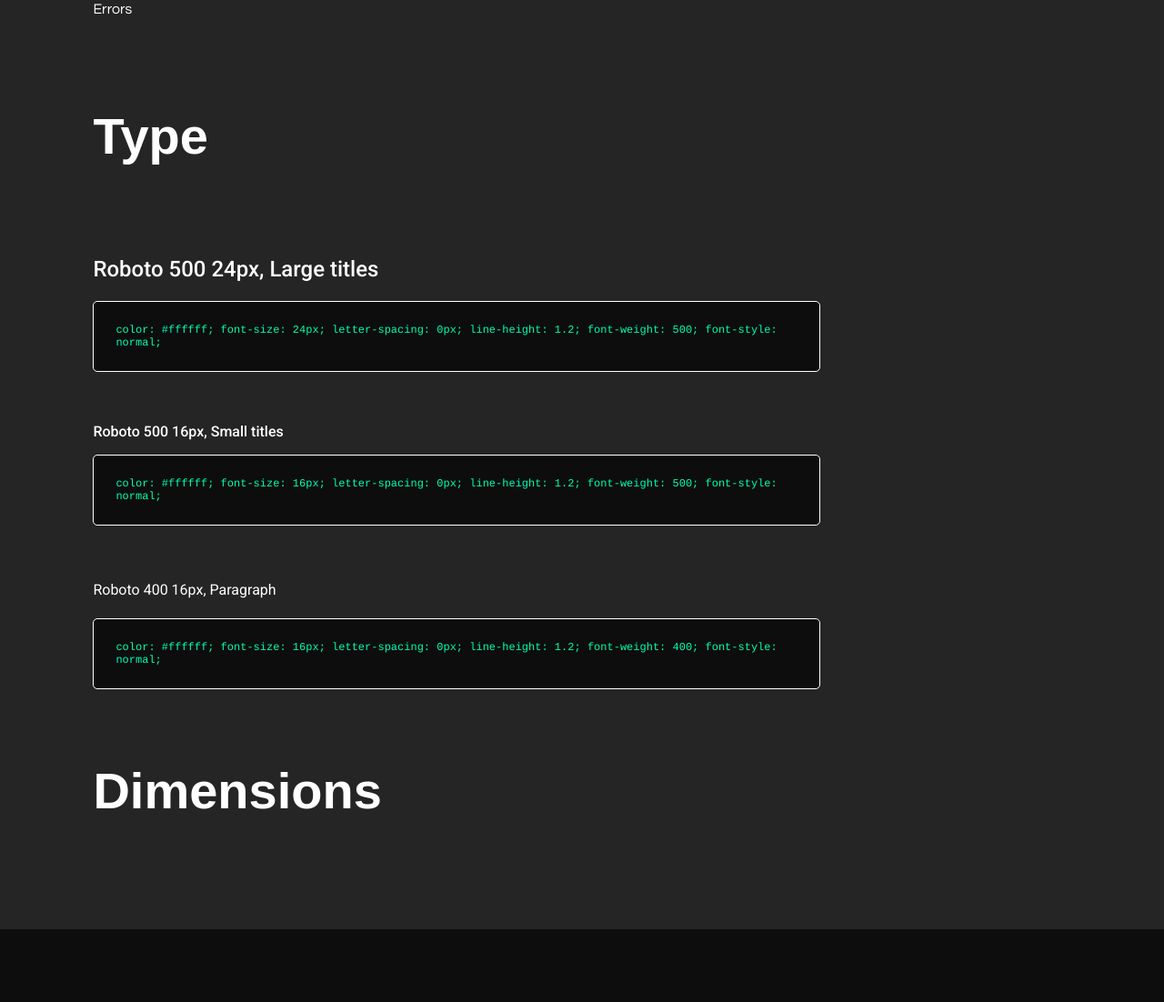
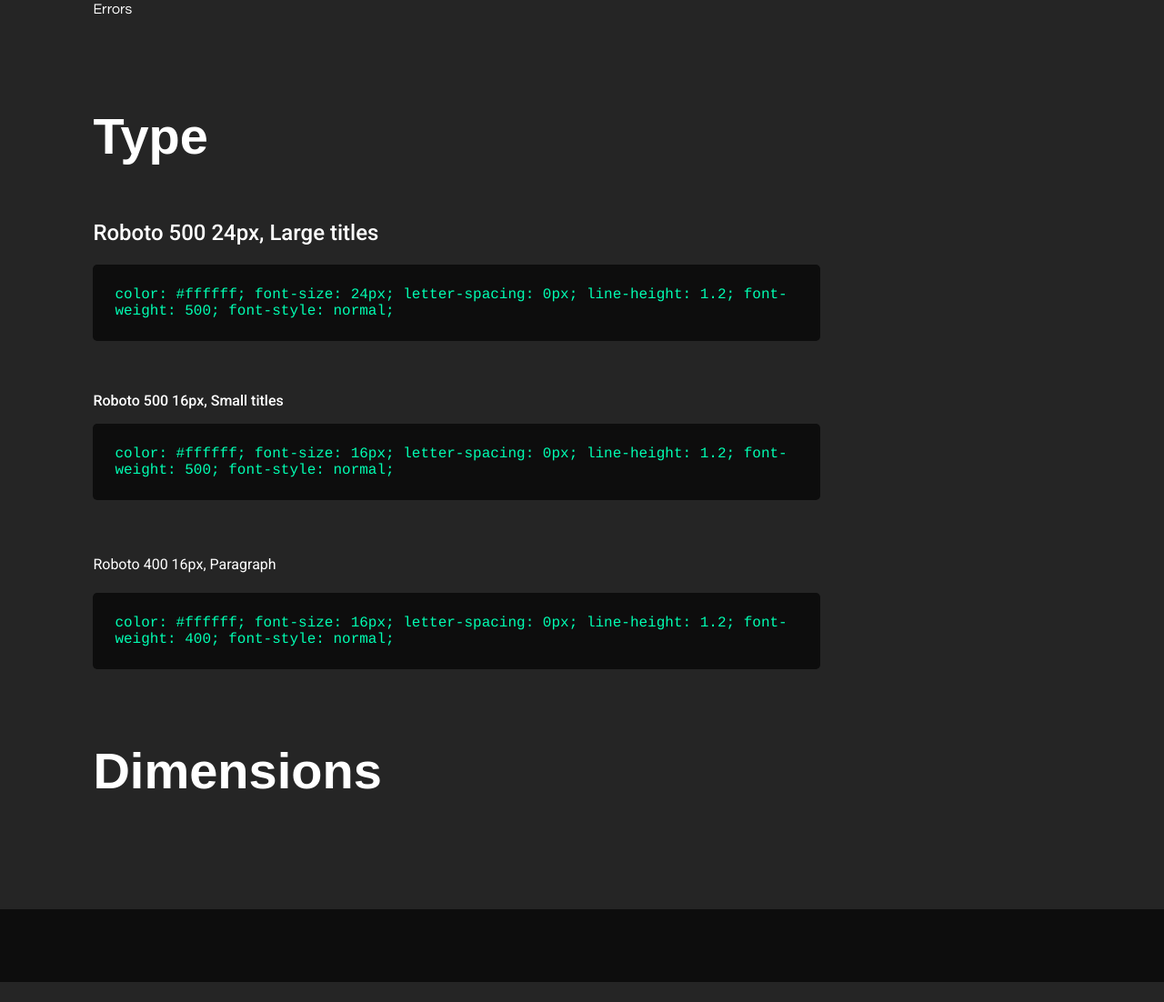
Before and after one commit to cassdowns/uida.co, a PHP site: page /ebcomp.html in a window 1280 px wide; the page is wider, and only the part inside the window is pictured. Shown: the part 970-2072 px from the top of that part at 91% size. After the commit the page ends 2050 px from the top of that part, so only its background shows below. Run offline with PHP 8.4, Linux system fonts and the light colour scheme.

Commit message:
Basically there

```diff
--- a/comps.css
+++ b/comps.css
@@ -98,14 +98,13 @@ body {
 #codeyBoys {
     font-family: Courier, 'New Courier', monospace;
     color: #01FFB3;
-    font-size: 12px;
+    font-size: 16px;
     padding: 24px;
     height: auto;
     border-radius: 5px;
     -moz-border-radius: 5px;
     -webkit-border-radius: 5px;
     background-color: #0D0D0D;
-    border: 1px solid #fff;
 }
 
 /* Fonts */
--- a/ebcomp.html
+++ b/ebcomp.html
@@ -80,7 +80,7 @@
                         </div>
                         <div class="break80"></div>
                     <h1>Type</h1>
-                        <div class="break80"></div>
+                        <div class="break40"></div>
                         <div id="type">
                             <h2>Roboto 500 24px, Large titles</h2>
                             <div id="codeyBoys">
```
